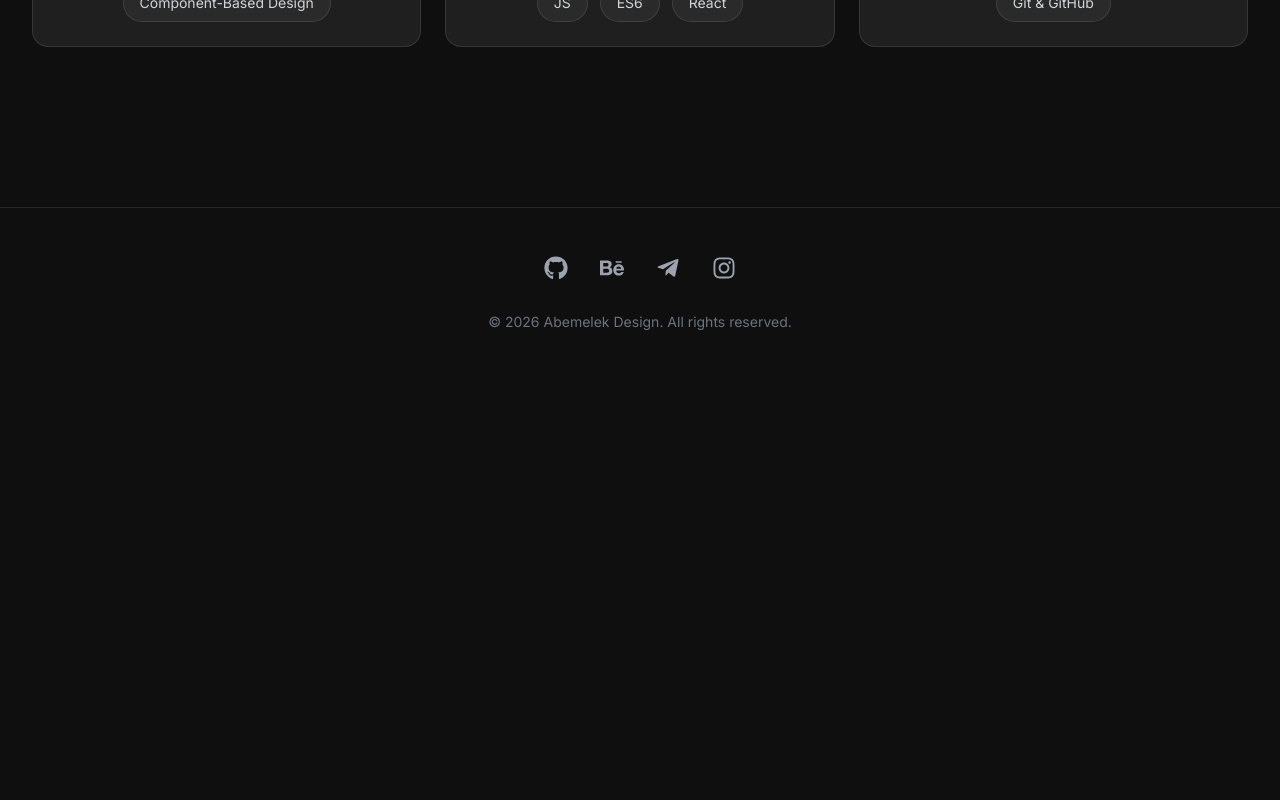
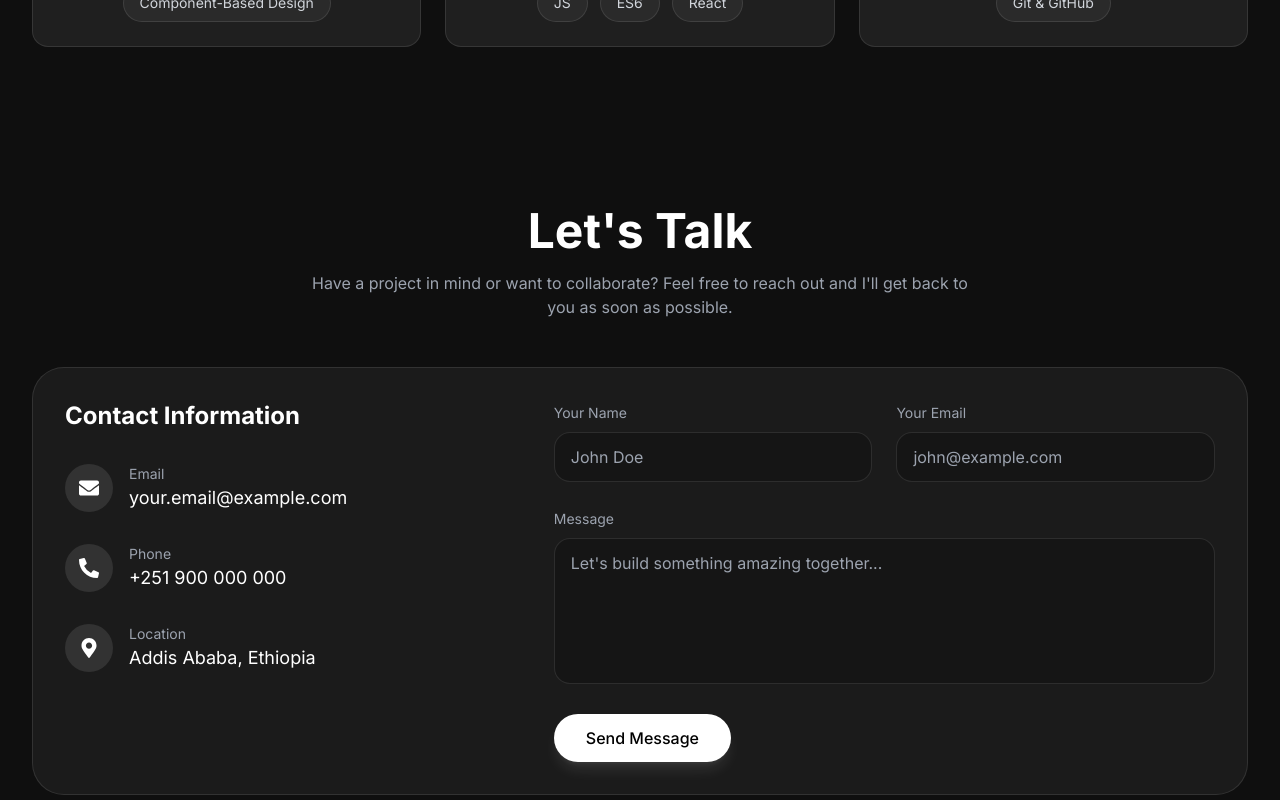
Before and after one commit to Abenezer643/My-portfolio, a React (Vite) app: page / in a window 1280 px wide. Shown: the part 2420-3220 px from the top of the page. Before the commit the page ends 2800 px from the top, so only its background shows below. Built offline with nearby package versions, Linux system fonts and the light colour scheme.

Commit message:
Add Contact section for Let's Talk button

```diff
--- a/src/App.jsx
+++ b/src/App.jsx
@@ -4,6 +4,7 @@ import Home from './sections/Home';
 import Services from './sections/Services';
 import About from './sections/About';
 import Skills from './sections/Skills';
+import Contact from './sections/Contact';
 // import Projects from './sections/Projects';
 import Footer from './components/Footer';
 
@@ -17,6 +18,7 @@ function App() {
         <About />
         <Skills />
         {/* <Projects /> */}
+        <Contact />
       </main>
       <Footer />
     </div>
--- /dev/null
+++ b/src/sections/Contact.jsx
@@ -0,0 +1,102 @@
+import React from 'react';
+import SectionWrapper from '../components/SectionWrapper';
+import { FaEnvelope, FaMapMarkerAlt, FaPhoneAlt } from 'react-icons/fa';
+
+const Contact = () => {
+  return (
+    <SectionWrapper id="contact" className="py-20">
+      <div className="text-center mb-12">
+        <h2 className="text-4xl md:text-5xl font-bold mb-4">Let's Talk</h2>
+        <p className="text-gray-400 max-w-2xl mx-auto">
+          Have a project in mind or want to collaborate? Feel free to reach out and I'll get back to you as soon as possible.
+        </p>
+      </div>
+
+      <div className="flex flex-col lg:flex-row gap-12 bg-white/5 border border-white/10 p-8 rounded-3xl">
+        {/* Contact Info */}
+        <div className="flex-1 space-y-8">
+          <h3 className="text-2xl font-bold">Contact Information</h3>
+
+          <div className="flex items-center gap-4">
+            <div className="w-12 h-12 bg-white/10 rounded-full flex items-center justify-center text-white">
+              <FaEnvelope size={20} />
+            </div>
+            <div>
+              <p className="text-sm text-gray-400">Email</p>
+              <a href="mailto:your.email@example.com" className="text-lg hover:text-gray-300 transition-colors">
+                your.email@example.com
+              </a>
+            </div>
+          </div>
+
+          <div className="flex items-center gap-4">
+            <div className="w-12 h-12 bg-white/10 rounded-full flex items-center justify-center text-white">
+              <FaPhoneAlt size={20} />
+            </div>
+            <div>
+              <p className="text-sm text-gray-400">Phone</p>
+              <a href="tel:+251900000000" className="text-lg hover:text-gray-300 transition-colors">
+                +251 900 000 000
+              </a>
+            </div>
+          </div>
+
+          <div className="flex items-center gap-4">
+            <div className="w-12 h-12 bg-white/10 rounded-full flex items-center justify-center text-white">
+              <FaMapMarkerAlt size={20} />
+            </div>
+            <div>
+              <p className="text-sm text-gray-400">Location</p>
+              <p className="text-lg block">Addis Ababa, Ethiopia</p>
+            </div>
+          </div>
+        </div>
+
+        {/* Contact Form */}
+        <div className="flex-[1.5]">
+          <form className="space-y-6" onSubmit={(e) => e.preventDefault()}>
+            <div className="grid grid-cols-1 md:grid-cols-2 gap-6">
+              <div className="space-y-2">
+                <label htmlFor="name" className="text-sm text-gray-400">Your Name</label>
+                <input
+                  type="text"
+                  id="name"
+                  className="w-full bg-black/20 border border-white/10 rounded-xl px-4 py-3 text-white focus:outline-none focus:border-white/30 transition-colors"
+                  placeholder="John Doe"
+                />
+              </div>
+              <div className="space-y-2">
+                <label htmlFor="email" className="text-sm text-gray-400">Your Email</label>
+                <input
+                  type="email"
+                  id="email"
+                  className="w-full bg-black/20 border border-white/10 rounded-xl px-4 py-3 text-white focus:outline-none focus:border-white/30 transition-colors"
+                  placeholder="john@example.com"
+                />
+              </div>
+            </div>
+
+            <div className="space-y-2">
+              <label htmlFor="message" className="text-sm text-gray-400">Message</label>
+              <textarea
+                id="message"
+                rows="5"
+                className="w-full bg-black/20 border border-white/10 rounded-xl px-4 py-3 text-white focus:outline-none focus:border-white/30 transition-colors resize-none"
+                placeholder="Let's build something amazing together..."
+              ></textarea>
+            </div>
+
+            <button
+              type="submit"
+              className="w-full md:w-auto bg-white text-black px-8 py-3 rounded-full font-medium hover:bg-gray-200 transition-transform hover:scale-105 active:scale-95 shadow-lg shadow-white/10"
+            >
+              Send Message
+            </button>
+          </form>
+        </div>
+      </div>
+    </SectionWrapper>
+  );
+};
+
+export default Contact;
```
